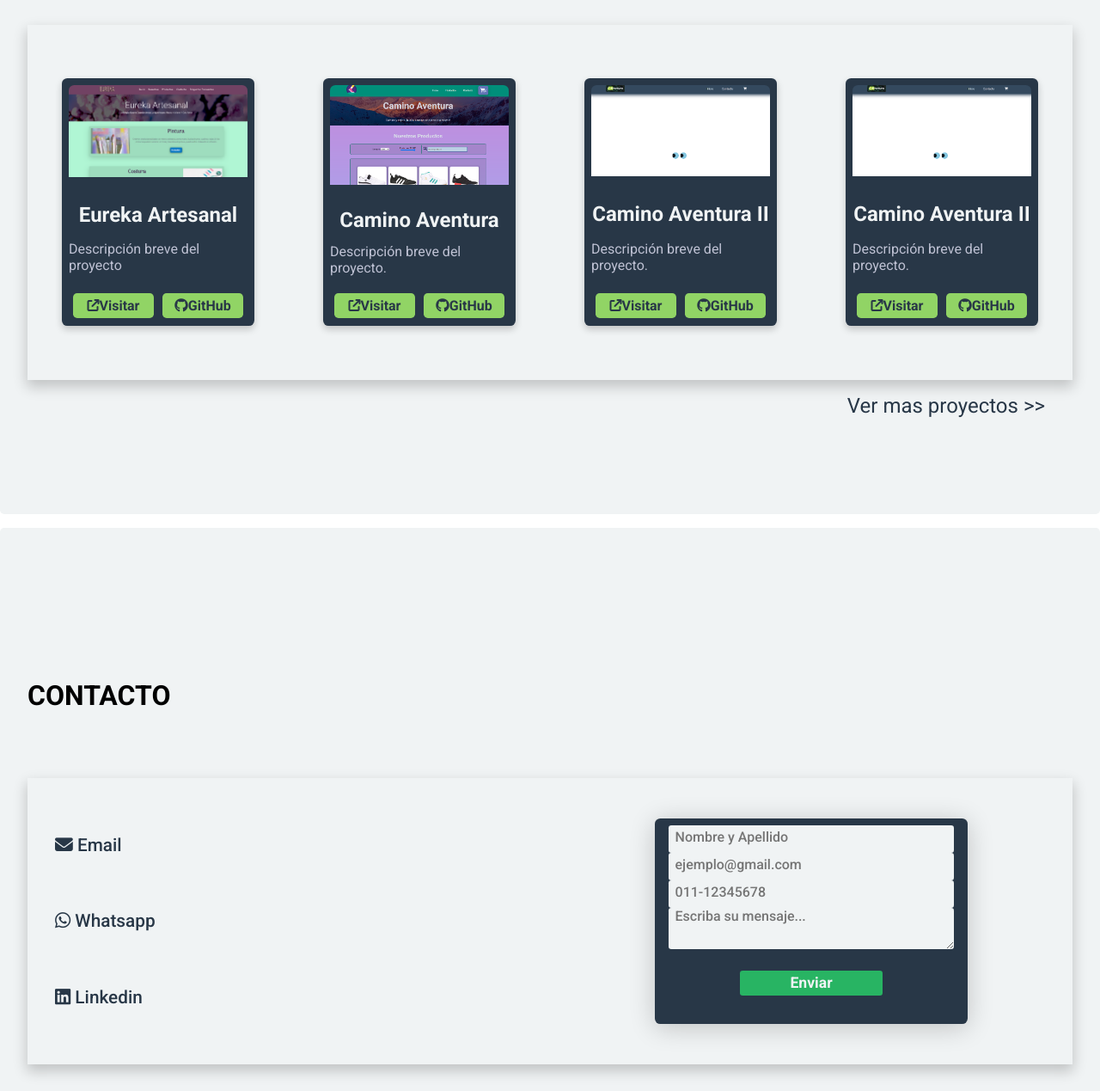
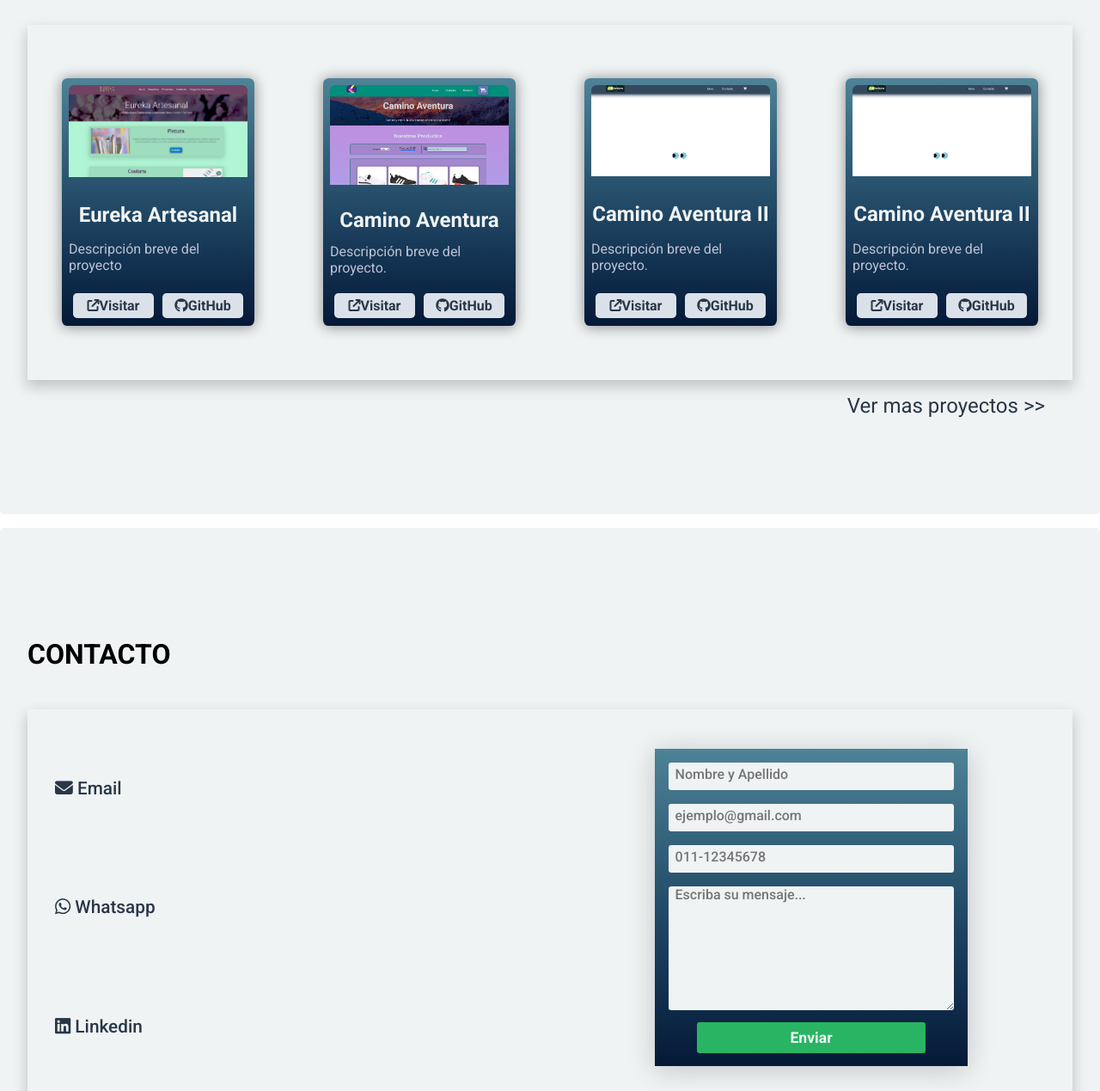
Before and after one commit to lucas-espi/lues-developer-web, a website: page src/public/index.html in a window 1280 px wide. Shown: the part 1831-3100 px from the top of the page at 86% size. Drawn offline with Linux system fonts and the light colour scheme.

Commit message:
corrigiendo links y detalles

```diff
--- a/src/assets/css/styleComponent/_contacto.css
+++ b/src/assets/css/styleComponent/_contacto.css
@@ -12,7 +12,7 @@
 
 .container-box-contacto{
     height: 80%;
-    padding: 6rem 2rem;
+    padding: 3rem 2rem;
 
     display: flex;
     flex-direction: column;
@@ -26,12 +26,12 @@
 .inicio-titulo{
     font-size: 2rem;
     margin-bottom: 2rem;
-    height: 20%;
+    height: 10%;
     /* border: 1px solid black; */
 }
 
 .box-contacto{
-    height: 80%;
+    height: 90%;
     /* border: 1px solid black; */
     width: 100%;
     display: flex;
@@ -45,7 +45,7 @@
 .box-contacto-datos{
     /* background-color: aquamarine; */
     width: 50%;
-    height: 80%;
+    height: 90%;
     display: flex;
     flex-direction: column;
     align-items:start;
@@ -78,9 +78,9 @@
 .linkedin:hover{
     color: #0077b5;
 }
-.instagram:hover{
+/* .instagram:hover{
     color: #c13584;
-}
+} */
 
 /* form */
 .box-contacto-formulario{
@@ -93,7 +93,7 @@
     height: 80%;
 }
 .form-contacto{
-    height: 90%;
+    height: 100%;
 
     display: flex;
     flex-direction: column;
@@ -101,17 +101,16 @@
     justify-content: space-around;
     padding:  .5rem 1rem;
 
-    background-color: var(--color-background-2);
-    border-radius: .4rem;
+    background-image: linear-gradient(to top, #051937, #123150, #234b68, #376780, #4e8397);
     box-shadow: 0 4px 30px rgba(0, 0, 0, 0.2);
     /* backdrop-filter: blur(4.7px); */
-    -webkit-backdrop-filter: blur(4.7px);
+    /* -webkit-backdrop-filter: blur(4.7px); */
 }
 
-.form-contacto > label{
+/* .form-contacto > label{
     color: var(--color-white);
     font-family: var(--ffamlily-one);
-}
+} */
 .form-contacto > input{
     background-color: var(--color-white);
     border: none;
@@ -122,6 +121,7 @@
     font-weight: 500;
     font-size: 1rem;
     text-align: left;
+    margin: .5rem 0;
 
     &:focus {
         border: none;
@@ -133,7 +133,8 @@
     border: none;
     border-radius: .2rem;
     padding-bottom: .5rem;
-    height: 3rem;
+    height: 9rem;
+    margin: .5rem 0;
 
     font-family: var(--ffamlily-one);
     font-weight: 500;
@@ -154,10 +155,11 @@
     font-family: var(--ffamlily-one);
     font-size: 1.1rem;
     font-weight: 600;
-    padding: .3rem;
-    width: 50%;
+    padding: .5rem;
+    width: 80%;
     margin: .5rem auto;
     margin: auto;
+    cursor: pointer;
 }
 
 /* Tablet */
--- a/src/assets/css/styleComponent/_porfolio.css
+++ b/src/assets/css/styleComponent/_porfolio.css
@@ -53,12 +53,10 @@
 /* card */
 
 .portfolio-card-box {
-    background-color: var(--color-background-2);
-    border-radius: .4rem;
-    box-shadow: 0 4px 8px rgba(0, 0, 0, 0.2);
-    /* background-image:linear-gradient(rgb(91, 44, 111, .5), rgb(91, 44, 111, .5)); */
+    background-image: linear-gradient(to top, #051937, #123150, #234b68, #376780, #4e8397);    box-shadow: 0 4px 30px rgba(0, 0, 0, 0.2);
     padding: .5rem;
     max-width: 15rem;
+    border-radius: .4rem;
 
     width: 14rem;
     height: 18rem;
@@ -67,6 +65,11 @@
     flex-direction: column;
     align-items: center;
     justify-content: space-between;
+    box-shadow: 0 1px 15px 1px rgba(0,0,0,0.4);
+}
+
+.portfolio-card-box:hover{
+    box-shadow: 0 1px 15px 1px rgba(0,0,0,0.6);
 }
 
 .img-card {
@@ -103,7 +106,7 @@
 
 
 .btn-github, .btn-url{
-background-color: var(--color-four);
+background-color: #dbe1e9;
   color: var(--color-background-2);
   border-radius: .3rem;
   width: 45%;
@@ -118,8 +121,8 @@ background-color: var(--color-four);
 }
 
 .btn-github:hover, .btn-url:hover{
-    background-color: #9c74be;
-    color: var(--color-four);
+    background-color: #83be74;
+    color: var(--color-background-2);
 }
 
 .link-porfolio-extend{
```
Also changed, not shown: src/public/peages/porfolio-extend.html (+4 -4 lines).
